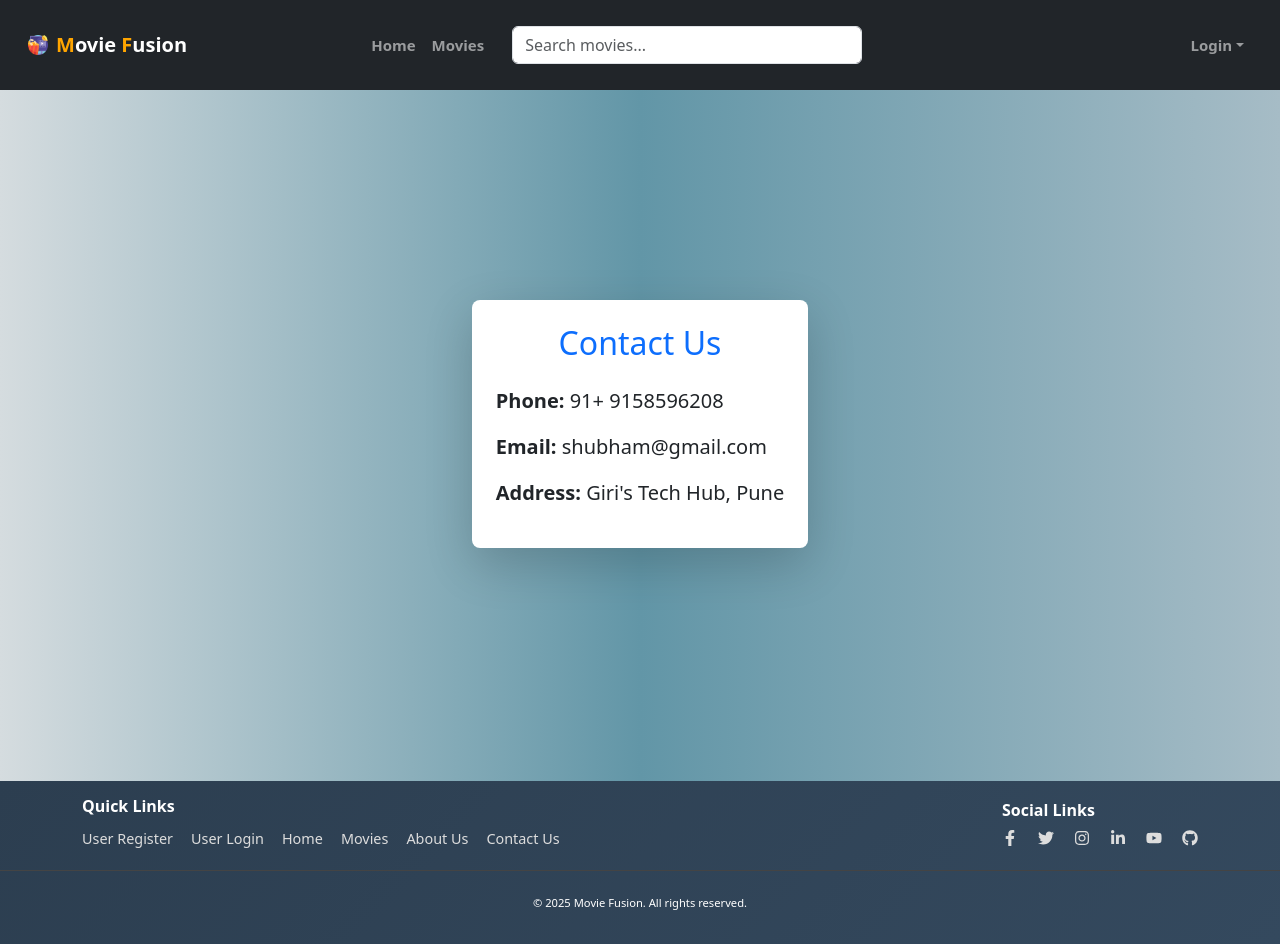
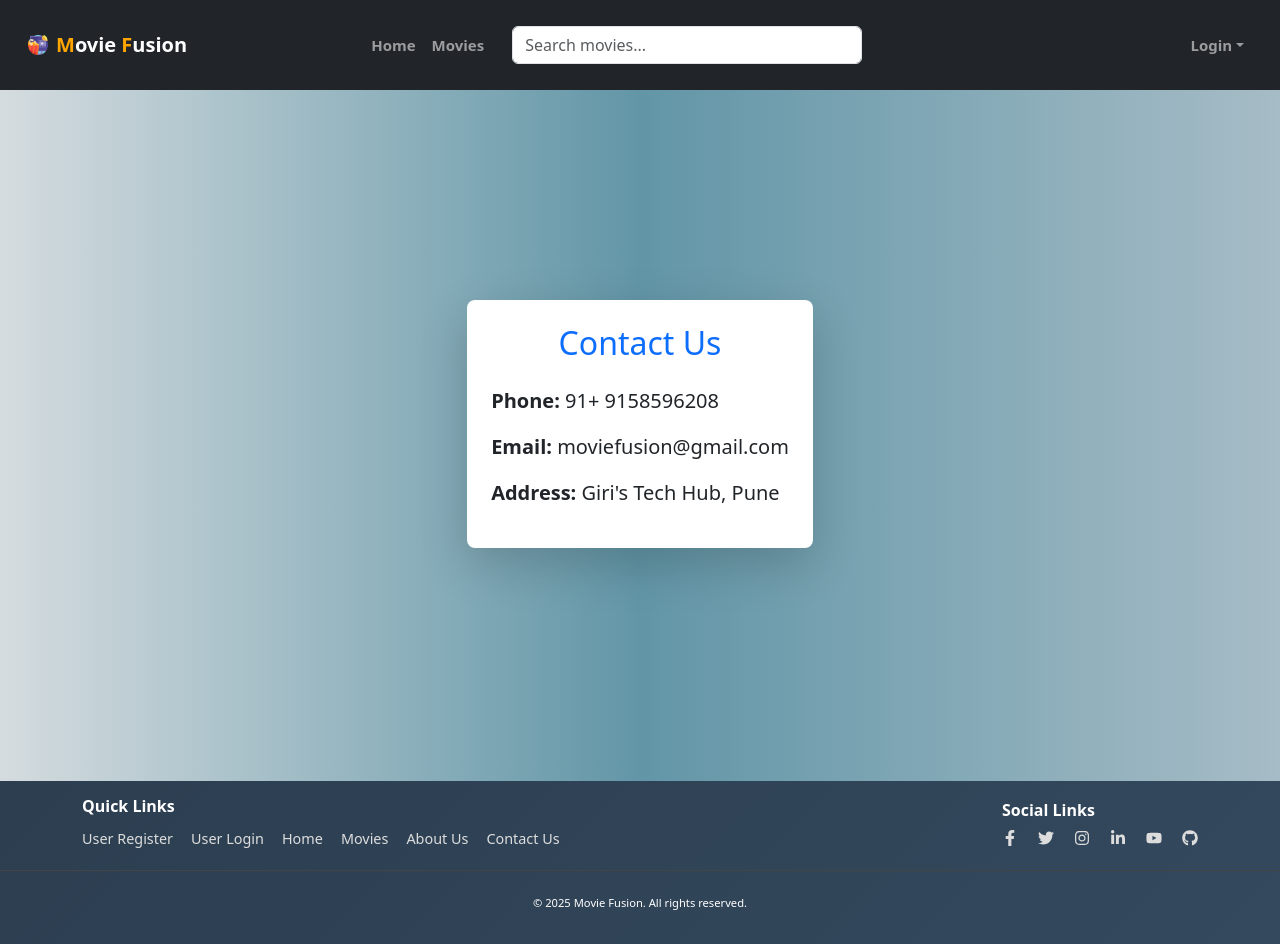
Before and after one commit to shubhamsuryawanshi586/Movie_Recommendation_Web, a React (Vite) app in the folder MovieFusionApp/: page /contact in a window 1280 px wide. Built offline with nearby package versions, Linux system fonts and the light colour scheme.

Commit message:
updated contact

```diff
--- a/MovieFusionApp/src/pages/Contact.jsx
+++ b/MovieFusionApp/src/pages/Contact.jsx
@@ -11,7 +11,7 @@ const Contact = () => {
         <h2 className="text-center mb-4 text-primary">Contact Us</h2>
         <div className="fs-5">
           <p className="mb-3"> <strong>Phone:</strong> 91+ 9158596208</p>
-          <p className="mb-3"> <strong>Email:</strong> shubham@gmail.com </p>
+          <p className="mb-3"> <strong>Email:</strong> moviefusion@gmail.com </p>
           <p> <strong>Address:</strong> Giri's Tech Hub, Pune</p>
         </div>
       </div>
```
